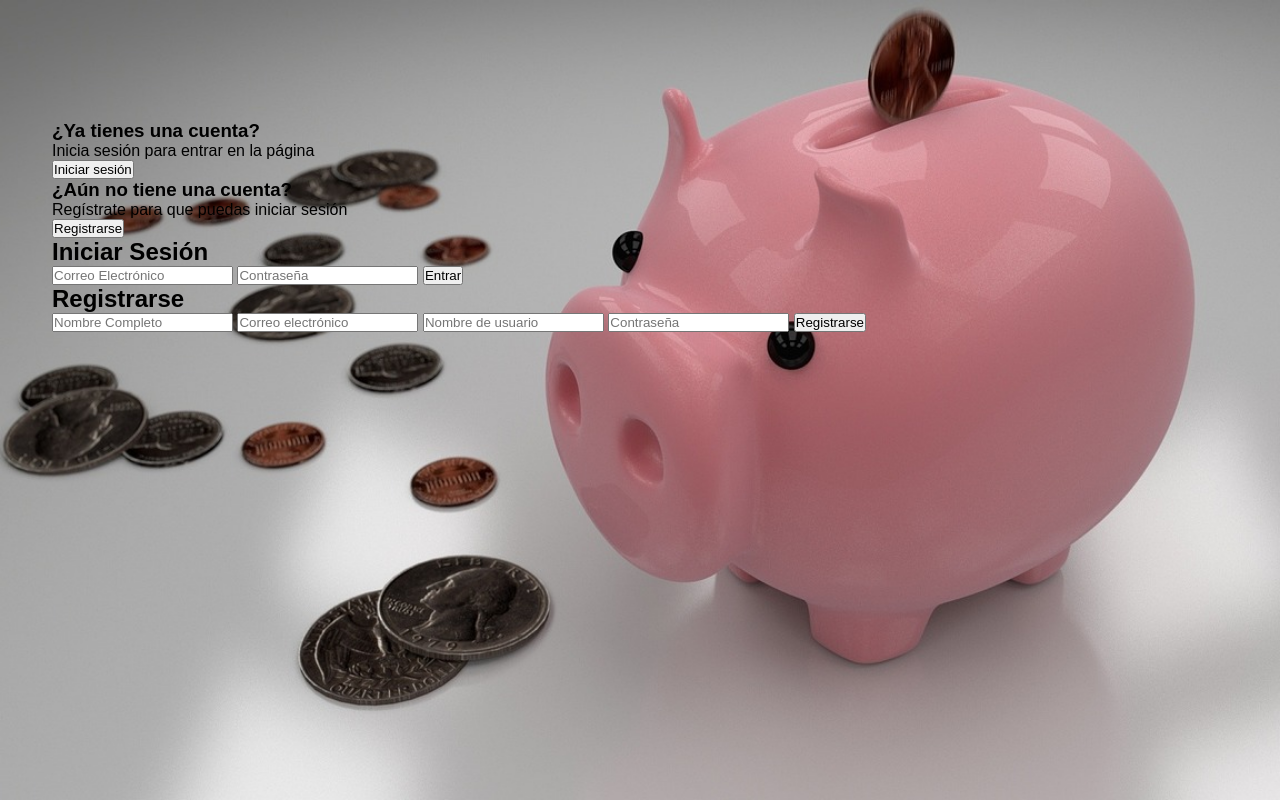
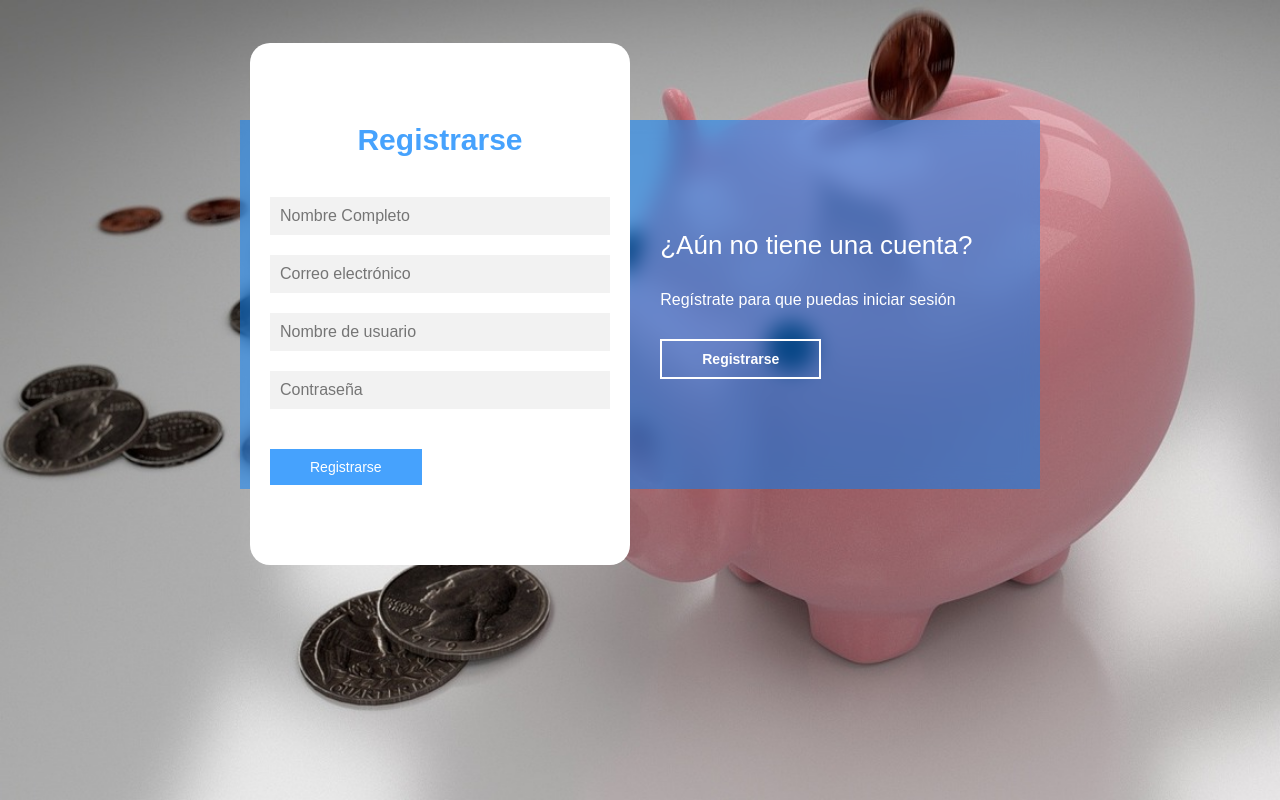
Before and after one commit to MrHelmet96/Money-saving-web, a PHP site: page / in a window 1280 px wide. Run offline with PHP 8.4, Linux system fonts and the light colour scheme.

Commit message:
Dando estilos a los formularios de login y registro

```diff
--- a/assets/css/styles.css
+++ b/assets/css/styles.css
@@ -27,3 +27,98 @@ main {
     margin: auto;
     position: relative;
 }
+
+.behind__box{
+    width: 100%;
+    padding: 10px 20px;
+    display: flex;
+    justify-content: center;
+    backdrop-filter: blur(10px);
+    background-color: rgba(0, 128, 255, 0.5);
+}
+
+.behind__box div{
+    margin: 100px 40px;
+    color: white;
+    transition: all 500ms;
+}
+
+.behind__box div p,
+.behind__box div button {
+    margin-top: 30px;
+}
+
+.behind__box div h3 {
+    font-size: 26px;
+    font-weight: 400;
+}
+
+.behind__box button {
+    padding: 10px 40px;
+    border: 2px solid #fff;
+    background: transparent;
+    font-size: 14px;
+    font-weight: 600;
+    cursor: pointer;
+    color: white;
+    outline: none;
+    transition: all 300ms;
+}
+
+.behind__box button:hover {
+    background-color: #fff;
+    color: #46a2fd;
+}
+
+/* Formularios */
+
+.container__login-register{
+    display: flex;
+    align-items: center;
+    width: 100%;
+    max-width: 380px;
+    position: relative;
+    top: -185px;
+    left: 10px;
+}
+
+.container__login-register form {
+    width: 100%;
+    padding: 80px 20px;
+    background: #fff;
+    position: absolute;
+    border-radius: 20px;
+}
+
+.container__login-register form h2{
+    font-size: 30px;
+    text-align: center;
+    margin-bottom: 20px;
+    color: #46a2fd;
+}
+
+.container__login-register form input{
+    width: 100%;
+    margin-top: 20px;
+    padding: 10px;
+    border: none;
+    background: #f2f2f2;
+    font-size: 16px;
+    outline: none;
+}
+
+.container__login-register form button{
+    padding: 10px 40px;
+    margin-top: 40px;
+    border: none;
+    font-size: 14px;
+    background: #46a2fd;
+    color: white;
+    cursor: pointer;
+    outline: none;
+}
+
+.form__login {
+    opacity: 1;
+    display: block;
+}
--- a/index.html
+++ b/index.html
@@ -10,7 +10,7 @@
 <body>
 
     <main>
-        <div class="conteiner">
+        <div class="container">
             <div class="behind__box">
                 <div class="behind__box-login">
                     <h3>¿Ya tienes una cuenta?</h3>
@@ -24,7 +24,7 @@
                 </div>
             </div>
             <!-- Login and Register forms  -->
-            <div class="conteneiner__login-register">
+            <div class="container__login-register">
                 <!-- Login form -->
                 <form action="" class="form__login">
                     <h2>Iniciar Sesión</h2>
```
